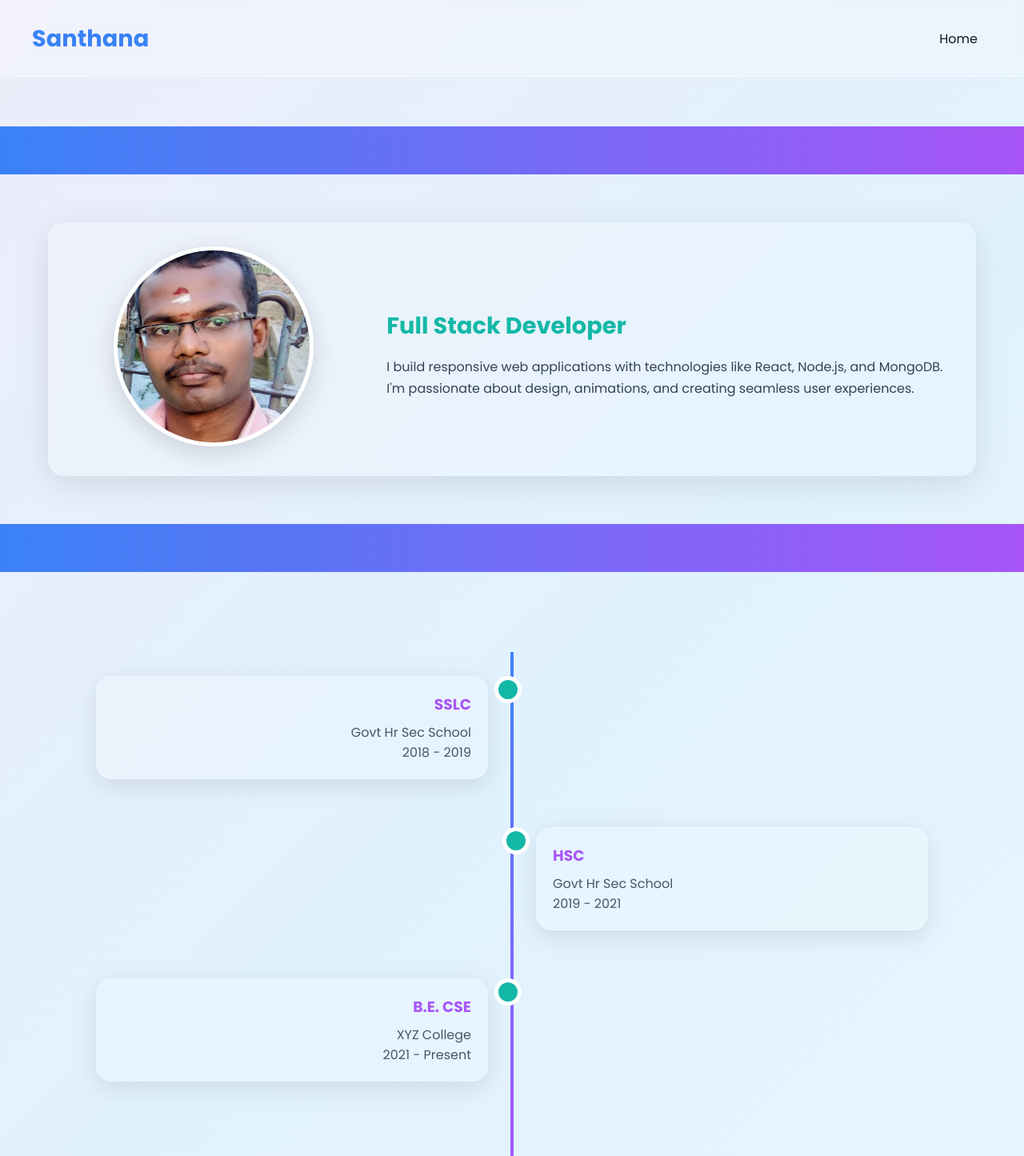
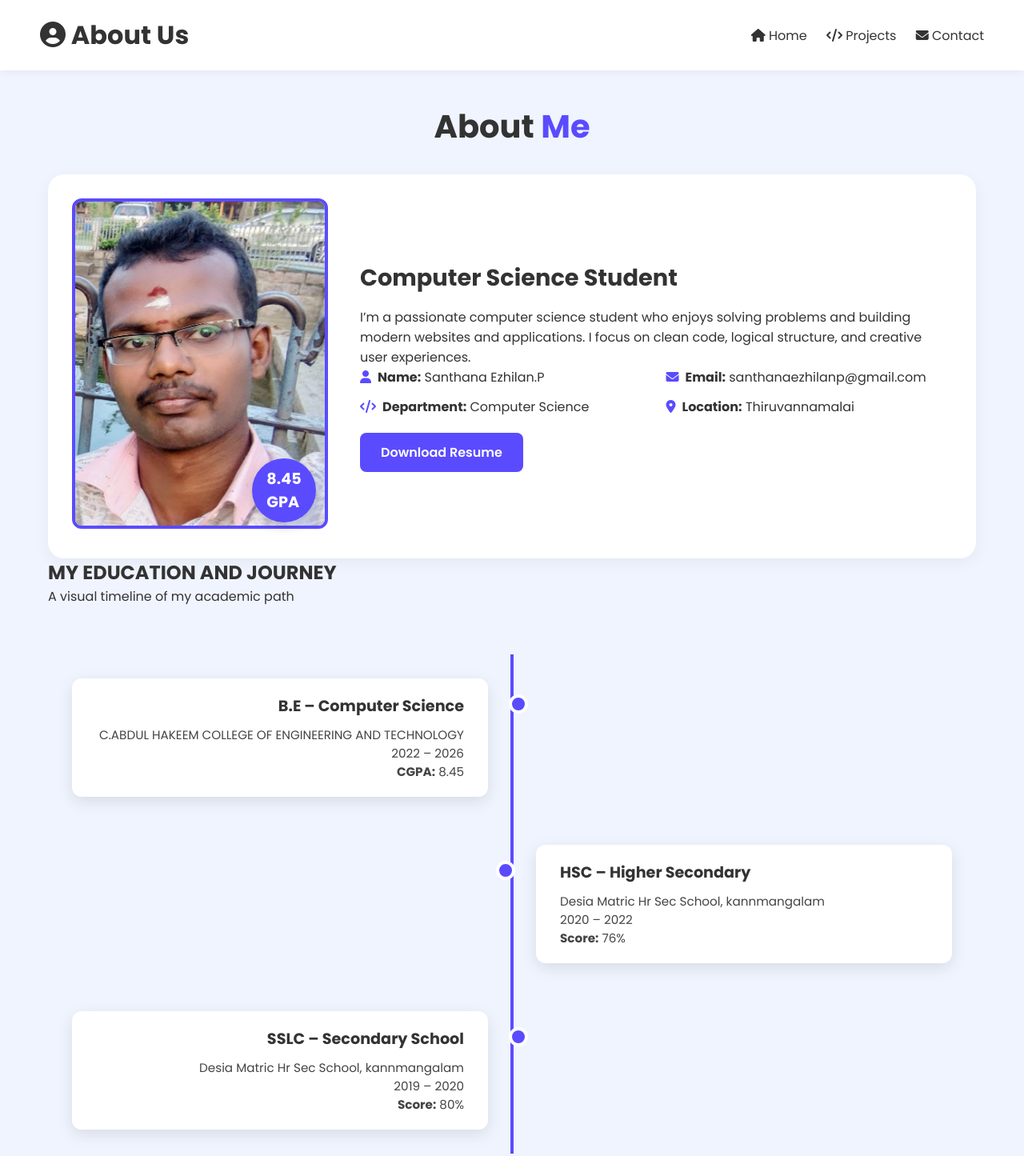
Before and after one commit to mrsan-Cah/portfolio, a plain HTML site: page about.html in a window 1280 px wide. Shown: the top 1445 px of the page at 80% size. Drawn offline with Linux system fonts and the light colour scheme.

Commit message:
second commit

```diff
--- a/about.html
+++ b/about.html
@@ -2,151 +2,177 @@
 <html lang="en">
 <head>
   <meta charset="UTF-8" />
-  <meta name="viewport" content="width=device-width, initial-scale=1" />
-  <title>Santhana Portfolio</title>
-  <link rel="stylesheet" href="https://cdnjs.cloudflare.com/ajax/libs/font-awesome/6.5.0/css/all.min.css">
-  <link href="https://fonts.googleapis.com/css2?family=Poppins:wght@400;700&display=swap" rel="stylesheet" />
+  <meta name="viewport" content="width=device-width, initial-scale=1.0"/>
+  <title>About santhana's</title>
+  <link href="https://fonts.googleapis.com/css2?family=Poppins:wght@400;600;700&display=swap" rel="stylesheet">
+  <link rel="stylesheet" href="https://cdnjs.cloudflare.com/ajax/libs/font-awesome/6.5.0/css/all.min.css" />
+
   <style>
-    :root {
-      --blue: #3b82f6;
-      --purple: #a855f7;
-      --teal: #14b8a6;
-      --dark: #0f172a;
-      --glass: rgba(255, 255, 255, 0.2);
+    * { margin: 0; padding: 0; box-sizing: border-box; }
+
+    body {
+      font-family: 'Poppins', sans-serif;
+      background: #f0f4ff;
+      color: #333;
     }
 
-    body {
-      margin: 0;
-      font-family: 'Poppins', sans-serif;
-      background: linear-gradient(-45deg, #f8fafc, #e0f2fe, #fce7f3, #ecfeff);
-      background-size: 400% 400%;
-      animation: gradientFlow 15s ease infinite;
-      scroll-behavior: smooth;
-    }
-
-    @keyframes gradientFlow {
-      0% {background-position: 0% 50%;}
-      50% {background-position: 100% 50%;}
-      100% {background-position: 0% 50%;}
-    }
-
-    .navbar {
+    header {
+      background: #fff;
+      padding: 20px 50px;
+      box-shadow: 0 2px 10px rgba(0,0,0,0.05);
       display: flex;
       justify-content: space-between;
       align-items: center;
-      padding: 20px 40px;
-      background: rgba(255, 255, 255, 0.3);
-      backdrop-filter: blur(10px);
-      position: sticky;
-      top: 0;
-      z-index: 1000;
-      border-bottom: 1px solid rgba(0,0,0,0.05);
-      animation: fadeSlideDown 1s ease;
     }
 
-    @keyframes fadeSlideDown {
-      from { opacity: 0; transform: translateY(-20px); }
-      to { opacity: 1; transform: translateY(0); }
+    header h1 span {
+      color: #5a4bff;
     }
 
-    .navbar-logo {
-      font-size: 1.8rem;
-      font-weight: 700;
-      color: var(--blue);
+  nav a {
+  margin-left: 20px;
+  text-decoration: none;
+  color: #333;
+  font-weight: 500;
+  position: relative;
+  transition: color 0.3s ease;
 }
 
-    .navbar-menu {
-      list-style: none;
-      display: flex;
-      gap: 20px;
+nav a::before {
+  content: '';
+  position: absolute;
+  width: 0%;
+  height: 2px;
+  bottom: 0;
+  left: 0;
+  background-color: #5a4bff;
+  visibility: hidden;
+  transition: all 0.3s ease-in-out;
 }
 
-    .navbar-menu a {
-      text-decoration: none;
-      padding: 10px 18px;
-      border-radius: 8px;
-      font-weight: 500;
-      color: var(--dark);
-      transition: 0.3s;
+nav a:hover {
+  color: #5a4bff;
 }
 
-    .navbar-menu a:hover {
-      background-color: var(--blue);
-      color: #fff;
+nav a:hover::before {
+  visibility: visible;
+  width: 100%;
 }
 
-    h2 {
-      text-align: center;
-      font-size: 2.5rem;
-      margin-top: 60px;
-      background: linear-gradient(to right, var(--blue), var(--purple));
-      -webkit-text-fill-color: transparent;
+nav a.active {
+  color: #5a4bff;
+  border-bottom: 2px solid #5a4bff;
+  padding-bottom: 4px;
 }
 
-    .about-section {
-      display: flex;
-      max-width: 1100px;
-      margin: 60px auto;
-      gap: 40px;
-      padding: 30px;
-      align-items: center;
-      background: var(--glass);
-      border-radius: 20px;
-      box-shadow: 0 10px 40px rgba(0, 0, 0, 0.1);
-      backdrop-filter: blur(8px);
-      animation: fadeUp 1.2s ease-in;
+
+    .container {
+      max-width: 1200px;
+      margin: 40px auto;
+      padding: 0 20px;
     }
 
-    .about-left {
-      flex: 1;
+    .about-header {
       text-align: center;
+      margin-bottom: 30px;
     }
 
-    .about-left img {
-      width: 240px;
-      height: 240px;
-      border-radius: 50%;
-      border: 5px solid white;
-      object-fit: cover;
-      box-shadow: 0 8px 30px rgba(0,0,0,0.15);
-      transition: transform 0.5s ease;
+    .about-header h2 {
+      font-size: 2.5rem;
     }
 
-    .about-left img:hover {
-      transform: scale(1.08);
+    .about-header span {
+      color: #5a4bff;
     }
 
-    .about-right {
-      flex: 2;
-      color: #1e293b;
+    .about-content {
+      display: flex;
+      gap: 40px;
+      flex-wrap: wrap;
+      background: white;
+      padding: 30px;
+      border-radius: 20px;
+      box-shadow: 0 5px 20px rgba(0,0,0,0.05);
+      align-items: center;
     }
 
-    .about-right h3 {
-      color: var(--teal);
-      margin-bottom: 15px;
-      font-size: 1.8rem;
+    .profile-wrapper {
+      position: relative;
+      max-width: 320px;
     }
 
-    .about-right p {
-      font-size: 1rem;
-      line-height: 1.7;
-      color: #334155;
+    .profile-wrapper img {
+      width: 100%;
+      border-radius: 12px;
+      border: 4px solid #5a4bff;
     }
 
-    .timeline-container {
-      max-width: 1100px;
-      margin: 60px auto;
-      position: relative;
-      padding: 40px 20px;
+    .gpa-badge {
+      position: absolute;
+      bottom: 15px;
+      right: 15px;
+      background: #5a4bff;
+      color: white;
+      width: 80px;
+      height: 80px;
+      border-radius: 50%;
+      display: flex;
+      align-items: center;
+      justify-content: center;
+      font-size: 1.2rem;
+      font-weight: bold;
+      box-shadow: 0 4px 15px rgba(0,0,0,0.2);
     }
 
-    .timeline-container::before {
-      content: "";
+    .about-details {
+      flex: 1;
+    }
+
+    .about-details h3 {
+      font-size: 1.8rem;
+      margin-bottom: 15px;
+    }
+
+    .info-grid {
+      display: grid;
+      grid-template-columns: 1fr 1fr;
+      gap: 12px 25px;
+    }
+
+    .info-grid i {
+      color: #5a4bff;
+      margin-right: 8px;
+    }
+
+    .resume-button {
+      margin-top: 20px;
+      display: inline-block;
+      padding: 12px 26px;
+      background: #5a4bff;
+      color: white;
+      text-decoration: none;
+      border-radius: 8px;
+      font-weight: 600;
+      transition: 0.3s ease;
+    }
+
+    .resume-button:hover {
+      background: #4534d9;
+    }
+
+    .timeline {
+      margin-top: 60px;
+      position: relative;
+    }
+
+    .timeline::before {
+      content: '';
       position: absolute;
       left: 50%;
+      top: 0;
+      bottom: 0;
       width: 4px;
-      height: 100%;
-      background: linear-gradient(var(--blue), var(--purple));
+      background: #5a4bff;
       transform: translateX(-50%);
     }
 
@@ -155,110 +181,180 @@
       position: relative;
       padding: 30px;
       box-sizing: border-box;
-      animation: fadeUp 1s ease;
-      opacity: 0;
-      animation-fill-mode: forwards;
     }
 
-    .timeline-item:nth-child(odd) { left: 0; text-align: right; animation-delay: 0.3s; }
-    .timeline-item:nth-child(even) { left: 50%; text-align: left; animation-delay: 0.6s; }
-
-    .timeline-item .circle {
-      position: absolute;
-      top: 30px;
-      width: 24px;
-      height: 24px;
-      background: var(--teal);
-      border: 5px solid white;
-      border-radius: 50%;
-      z-index: 10;
+    .timeline-item:nth-child(odd) {
+      left: 0;
+      text-align: right;
     }
 
-    .timeline-item:nth-child(odd) .circle { right: -12px; }
-    .timeline-item:nth-child(even) .circle { left: -12px; }
+    .timeline-item:nth-child(even) {
+      left: 50%;
+    }
 
     .timeline-content {
-      background: var(--glass);
-      border: 1px solid rgba(255,255,255,0.2);
-      padding: 20px;
-      border-radius: 20px;
-      backdrop-filter: blur(12px);
-      box-shadow: 0 8px 30px rgba(0,0,0,0.1);
+      background: white;
+      padding: 20px 30px;
+      border-radius: 12px;
+      box-shadow: 0 6px 20px rgba(0, 0, 0, 0.1);
+      position: relative;
+      animation: fadeInUp 0.8s ease;
     }
 
-    .timeline-content h3 {
-      margin: 0 0 8px;
-      color: var(--purple);
+    .timeline-content::before {
+      content: '';
+      position: absolute;
+      top: 20px;
+      width: 16px;
+      height: 16px;
+      border-radius: 50%;
+      background: #5a4bff;
+      border: 4px solid #fff;
+    }
+
+    .timeline-item:nth-child(odd) .timeline-content::before {
+      right: -50px;
+    }
+
+    .timeline-item:nth-child(even) .timeline-content::before {
+      left: -50px;
+    }
+
+    .timeline-content h4 {
+      font-size: 1.2rem;
+      margin-bottom: 10px;
     }
 
     .timeline-content p {
-      margin: 0;
-      color: #475569;
+      font-size: 0.95rem;
+      color: #444;
     }
 
-    @keyframes fadeUp {
-      from { opacity: 0; transform: translateY(40px); }
-      to { opacity: 1; transform: translateY(0); }
+    @keyframes fadeInUp {
+      from {
+        opacity: 0;
+        transform: translateY(30px);
+      }
+      to {
+        opacity: 1;
+        transform: translateY(0);
+      }
     }
 
-    @media screen and (max-width: 768px) {
-      .about-section { flex-direction: column; text-align: center; }
-      .timeline-container::before { left: 20px; }
-      .timeline-item {
+    @media (max-width: 768px) {
+      .about-content {
+        flex-direction: column;
+        align-items: flex-start;
+      }
+
+      .info-grid {
+        grid-template-columns: 1fr;
+      }
+
+      .timeline::before {
+        left: 20px;
+      }
+
+      .timeline-item, .timeline-item:nth-child(even), .timeline-item:nth-child(odd) {
         width: 100%;
-        left: 0 !important;
+        left: 0;
+        text-align: left;
         padding-left: 50px;
       }
-      .timeline-item .circle { left: 18px !important; right: auto !important; }
+
+      .timeline-content::before {
+        left: -30px !important;
+        right: auto;
+      }
     }
   </style>
 </head>
 <body>
 
-  <nav class="navbar">
-    <div class="navbar-logo">Santhana</div>
-    <ul class="navbar-menu">
-      <li><a href="index.html">Home</a></li>
-    </ul>
+  <header>
+    <h1 class="text-4xl font-bold text-gray-800 flex items-center gap-3">
+  <i class="fas fa-user-circle text-indigo-600"></i>
+  About Us
+</h1>
+
+    <nav>
+  <a href="index.html"><i class="fas fa-home"></i> Home</a>
+  <a href="project.html"><i class="fas fa-code"></i> Projects</a>
+  <a href="contact.html"><i class="fas fa-envelope"></i> Contact</a>
 </nav>
 
-  <h2>👨‍💻 About Me</h2>
-  <section class="about-section">
-    <div class="about-left">
+  </header>
+
+  <div class="container">
+    <div class="about-header">
+      <h2>About <span>Me</span></h2>
+    </div>
+
+    <div class="about-content">
+      <div class="profile-wrapper">
         <img src="profile.jpg" alt="Profile">
+        <div class="gpa-badge">8.45<br>GPA</div>
       </div>
-    <div class="about-right">
-      <h3>Full Stack Developer</h3>
-      <p>I build responsive web applications with technologies like React, Node.js, and MongoDB. I'm passionate about design, animations, and creating seamless user experiences.</p>
+
+      <div class="about-details">
+        <h3>Computer Science Student</h3>
+        <p>I’m a passionate computer science student who enjoys solving problems and building modern websites and applications. I focus on clean code, logical structure, and creative user experiences.</p>
+
+        <div class="info-grid">
+          <div><i class="fas fa-user"></i><b>Name:</b> Santhana Ezhilan.P</div>
+          <div><i class="fas fa-envelope"></i><b>Email:</b> santhanaezhilanp@gmail.com</div>
+          <div><i class="fas fa-code"></i><b>Department:</b> Computer Science</div>
+          <div><i class="fas fa-map-marker-alt"></i><b>Location:</b> Thiruvannamalai</div>
         </div>
-  </section>
 
-  <h2>🎓 My Education Journey</h2>
-  <div class="timeline-container">
-    <div class="timeline-item">
-      <div class="circle"></div>
-      <div class="timeline-content">
-        <h3>SSLC</h3>
-        <p>Govt Hr Sec School<br>2018 - 2019</p>
+        <a href="Ezhilan Resume.pdf" class="resume-button" download>Download Resume</a>
       </div>
     </div>
 
-    <div class="timeline-item">
-      <div class="circle"></div>
+    <!-- Timeline Section -->
+<section class="bg-gradient-to-br from-slate-900 via-slate-800 to-slate-900 py-16 px-4 text-white">
+  <div class="max-w-5xl mx-auto">
+
+    <!-- Section Title -->
+    <div class="text-center mb-12">
+      <h2 class="text-4xl sm:text-5xl font-extrabold text-indigo-400">
+        MY EDUCATION AND JOURNEY
+      </h2>
+      <p class="text-lg mt-2 text-gray-300">A visual timeline of my academic path</p>
+    </div>
+
+    <!-- Timeline -->
+    <div class="timeline relative border-l-4 border-indigo-500 pl-6 space-y-12">
+
+      <!-- B.Tech -->
+      <div class="timeline-item relative">
+        <div class="absolute w-4 h-4 bg-indigo-500 rounded-full -left-2 top-1.5 animate-ping"></div>
         <div class="timeline-content">
-        <h3>HSC</h3>
-        <p>Govt Hr Sec School<br>2019 - 2021</p>
+          <h4 class="text-2xl font-semibold">B.E – Computer Science</h4>
+          <p class="text-gray-300">C.ABDUL HAKEEM COLLEGE OF ENGINEERING AND TECHNOLOGY<br>2022 – 2026<br><strong>CGPA:</strong> 8.45</p>
         </div>
       </div>
 
-    <div class="timeline-item">
-      <div class="circle"></div>
+      <!-- HSC -->
+      <div class="timeline-item relative">
+        <div class="absolute w-4 h-4 bg-indigo-500 rounded-full -left-2 top-1.5 animate-ping"></div>
         <div class="timeline-content">
-        <h3>B.E. CSE</h3>
-        <p>XYZ College<br>2021 - Present</p>
-      </div>
+          <h4 class="text-2xl font-semibold">HSC – Higher Secondary</h4>
+          <p class="text-gray-300">Desia Matric Hr Sec School, kannmangalam<br>2020 – 2022<br><strong>Score:</strong> 76%</p>
         </div>
       </div>
 
+      <!-- SSLC -->
+      <div class="timeline-item relative">
+        <div class="absolute w-4 h-4 bg-indigo-500 rounded-full -left-2 top-1.5 animate-ping"></div>
+        <div class="timeline-content">
+          <h4 class="text-2xl font-semibold">SSLC – Secondary School</h4>
+          <p class="text-gray-300">Desia Matric Hr Sec School, kannmangalam<br>2019 – 2020<br><strong>Score:</strong> 80%</p>
+        </div>
+      </div>
+
+    </div>
+  </div>
+</section>
 </body>
 </html>
```
Lines whose indentation alone changed are shown as unchanged.
